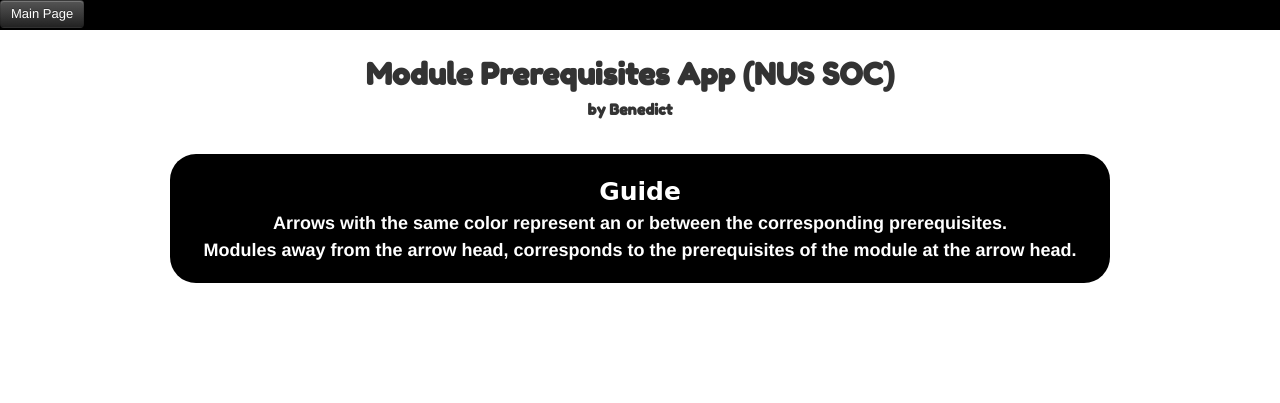
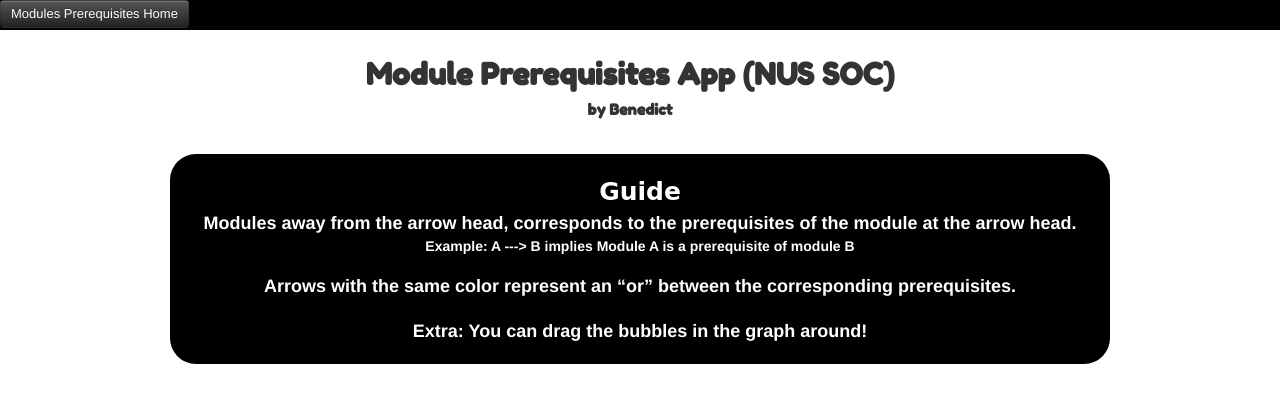
Before and after one commit to benedict-liang/NUS-SOC-Prerequisites-App, a CodeIgniter app: template application/views/core_module_graph.php in a window 1280 px wide. Shown: the top 403 px of the page. Run offline with CodeIgniter, Linux system fonts and the light colour scheme; the template is opened without the code that fills it, so the values that code supplies are empty; some web fonts are replaced.

Commit message:
changed height of visual and added in additional guides

```diff
--- a/application/views/core_module_graph.php
+++ b/application/views/core_module_graph.php
@@ -16,7 +16,7 @@
 
 <div class="header_strip">
 	<a href="<?php echo base_url().'module_pages/index' ?>">
-		<button class="btn btn-inverse home_button">Main Page</button>
+		<button class="btn btn-inverse home_button">Modules Prerequisites Home</button>
 	</a>
 
 </div>
@@ -33,11 +33,14 @@
 	<div class="row">
 		<div class="span12 guide_title">
 			<h1>Guide</h1>
-			<h3>Arrows with the same color represent an or between the corresponding prerequisites.
-				<br/>
-				Modules away from the arrow head, corresponds to the prerequisites of the module at the
-				arrow head.
-			</h3>
+			<h3>Modules away from the arrow head, corresponds to the prerequisites of the module at the
+				arrow head.</h3>
+			<h4>Example: A ---> B implies Module A is a prerequisite of module B</h4>
+			<br/>
+			<h3>Arrows with the same color represent an &ldquo;or&rdquo; between the corresponding prerequisites.</h3>
+			<br/>
+			<h3>Extra: You can drag the bubbles in the graph around!</h3>
+
 		</div>
 	</div>
 
--- a/static/js/module_graph_main.js
+++ b/static/js/module_graph_main.js
@@ -1,7 +1,7 @@
 $(document).ready(function() {
 
     var width = $('#graph_canvas').width();
-    var height = $('.mod_info').height();
+    var height = $(window).height() * (90 / 100);
     var g = new Graph();
     var linecolors = ["#000000", "#999999", "#990000"]
     g.edgeFactory.template.style.directed = true;
```
